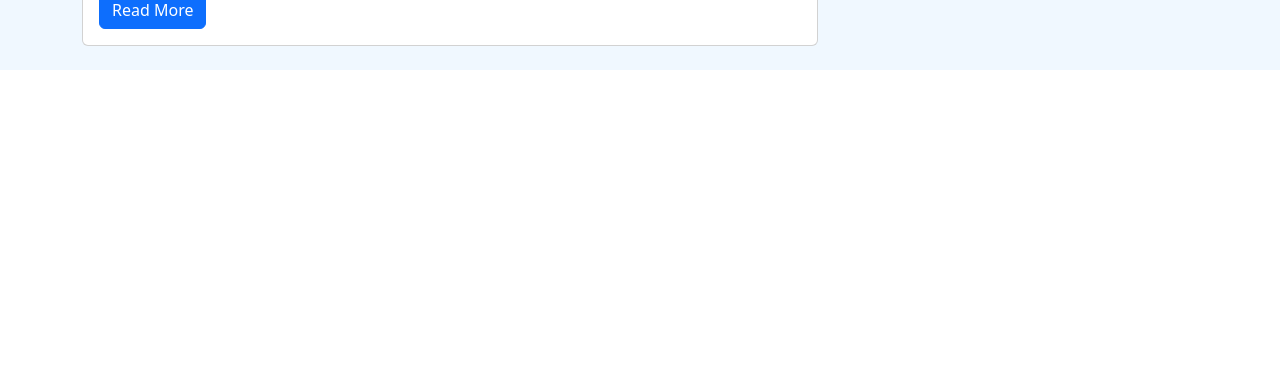
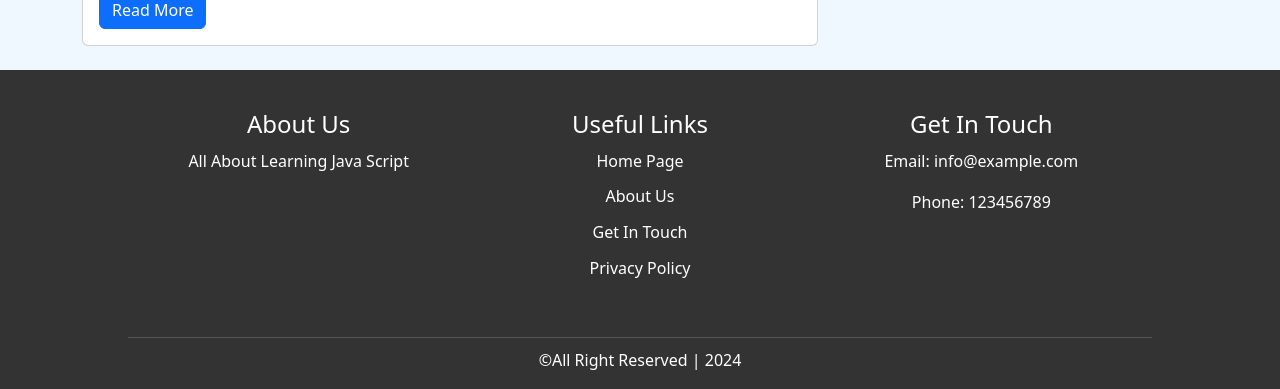
Before and after one commit to Fonij80/SELab_HW1, a React (Create React App) app in the folder blog/: page / in a window 1280 px wide. Shown: the part 1946-2335 px from the top of the page. Before the commit the page ends 2016 px from the top, so only its background shows below. Built offline with nearby package versions, Linux system fonts and the light colour scheme.

Commit message:
Add simple footer component

```diff
--- a/blog/src/App.css
+++ b/blog/src/App.css
@@ -36,3 +36,62 @@
     transform: rotate(360deg);
   }
 }
+
+.footer {
+  background-color: #333;
+  color: #fff;
+  padding: 20px 0;
+  text-align: center;
+}
+
+.footer-container {
+  display: flex;
+  flex-direction: column;
+  align-items: center;
+}
+
+.footer-content {
+  display: flex;
+  justify-content: space-around;
+  width: 80%;
+  margin-bottom: 20px;
+}
+
+.footer-section {
+  flex: 1;
+  padding: 20px;
+}
+
+.footer-section h2 {
+  font-size: 1.5em;
+  margin-bottom: 10px;
+}
+
+.footer-section p, .footer-section ul, .footer-section ul li {
+  font-size: 1em;
+  line-height: 1.6;
+}
+
+.footer-section ul {
+  list-style: none;
+  padding: 0;
+}
+
+.footer-section ul li {
+  margin-bottom: 10px;
+}
+
+.footer-section ul li a {
+  color: #fff;
+  text-decoration: none;
+}
+
+.footer-section ul li a:hover {
+  text-decoration: underline;
+}
+
+.footer-bottom {
+  border-top: 1px solid #555;
+  padding-top: 10px;
+  width: 80%;
+}
--- a/blog/src/App.js
+++ b/blog/src/App.js
@@ -3,12 +3,14 @@ import './App.css';
 
 import Posts from "./components/Posts";
 import Navbar from "./components/BlogNav"
+import Footer from "./components/Footer";
 
 function App() {
   return (
     <div className="main-container" style={{backgroundColor: "aliceblue"}}>
         <Navbar />
         <Posts />
+        <Footer />
     </div>
   );
 }
--- /dev/null
+++ b/blog/src/components/Footer.js
@@ -0,0 +1,39 @@
+import React from 'react';
+// import './Footer.css'; // فایل CSS برای استایل‌ها
+
+
+const Footer = () => {
+    return (
+        <footer className="footer">
+            <div className="footer-container">
+                <div className="footer-content">
+                    <div className="footer-section about">
+                        <h2>About Us</h2>
+                        <p>
+                            All About Learning Java Script
+                        </p>
+                    </div>
+                    <div className="footer-section links">
+                        <h2>Useful Links</h2>
+                        <ul>
+                            <li><a href="#">Home Page</a></li>
+                            <li><a href="#">About Us</a></li>
+                            <li><a href="#">Get In Touch</a></li>
+                            <li><a href="#">Privacy Policy</a></li>
+                        </ul>
+                    </div>
+                    <div className="footer-section contact">
+                        <h2>Get In Touch</h2>
+                        <p>Email: info@example.com</p>
+                        <p>Phone: 123456789</p>
+                    </div>
+                </div>
+                <div className="footer-bottom">
+                    &copy;All Right Reserved | 2024
+                </div>
+            </div>
+        </footer>
+    );
+}
+
+export default Footer;
```
